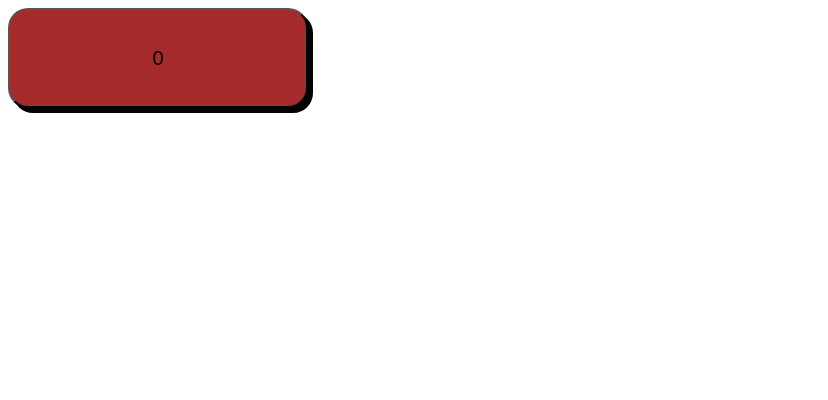
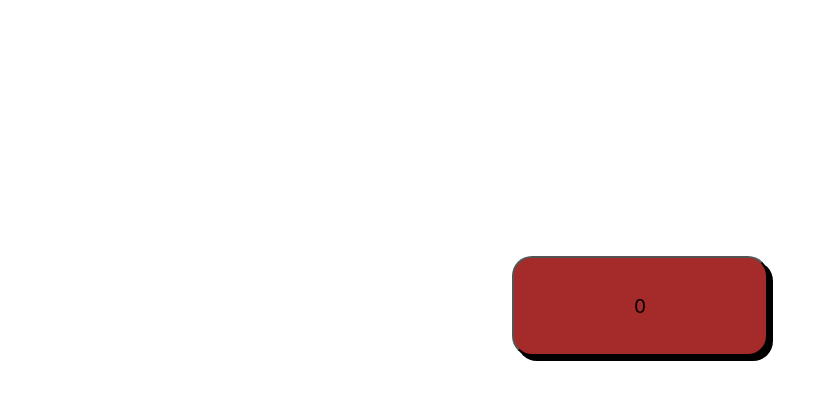
Before and after one commit to BaDo8493/Test1, a plain HTML site: page index.html in a window 1280 px wide. Shown: the whole page, without its empty margins (0-828 px from the left). Drawn offline with Linux system fonts and the light colour scheme.

Commit message:
Add files via upload

```diff
--- a/style.css
+++ b/style.css
@@ -1,7 +1,14 @@
+body {
+    margin: 0px;
+}
+
 #przycisk {
-    width: 300px;
+    width: 20%;
     height: 100px;
-    margin: auto;
+    margin-left: 40%;
+    margin-right: 40%;
+    margin-top: 20%;
+    margin-bottom: 20%;
     background-color: brown;
     border-radius: 20px;
     box-shadow: 5px 5px;
```
